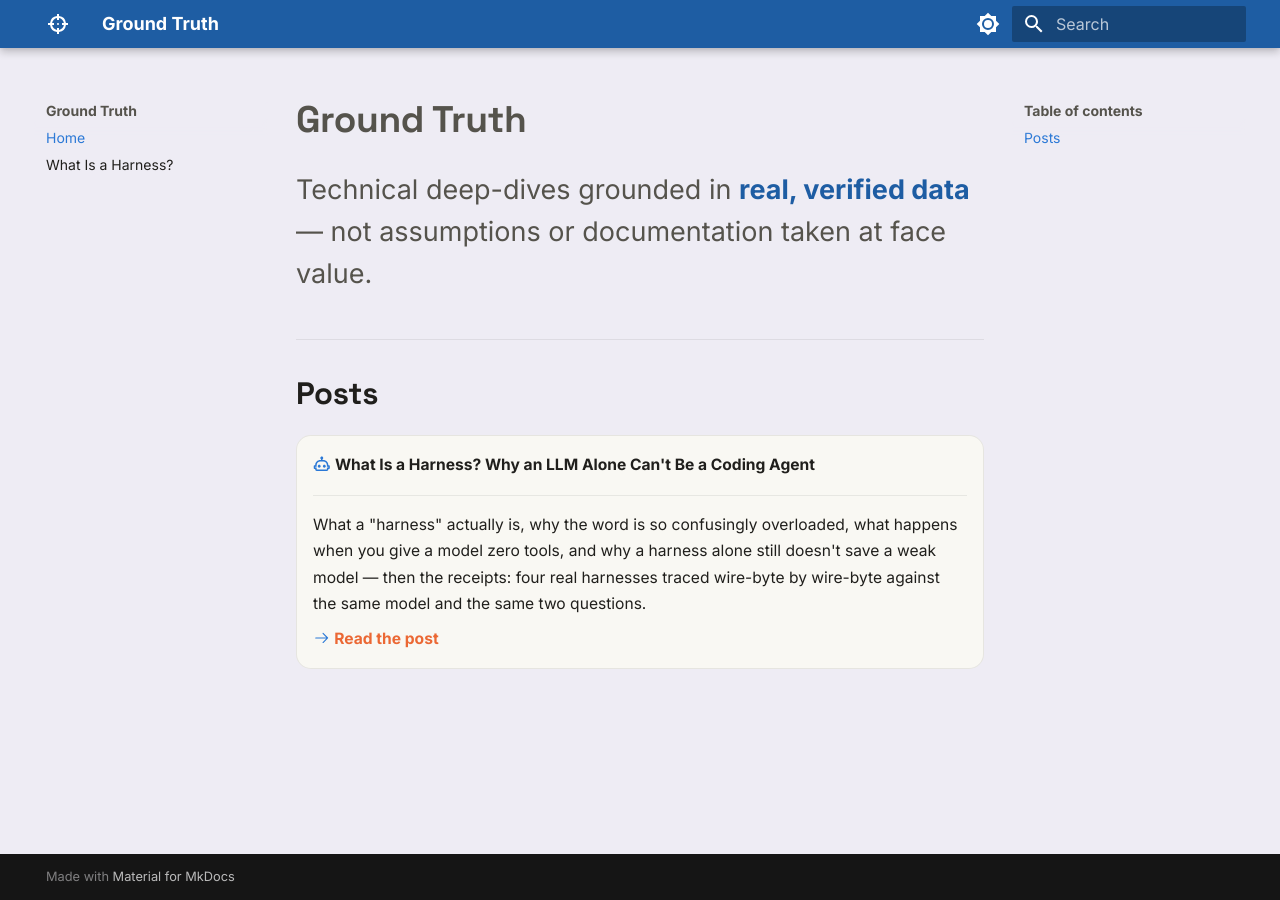
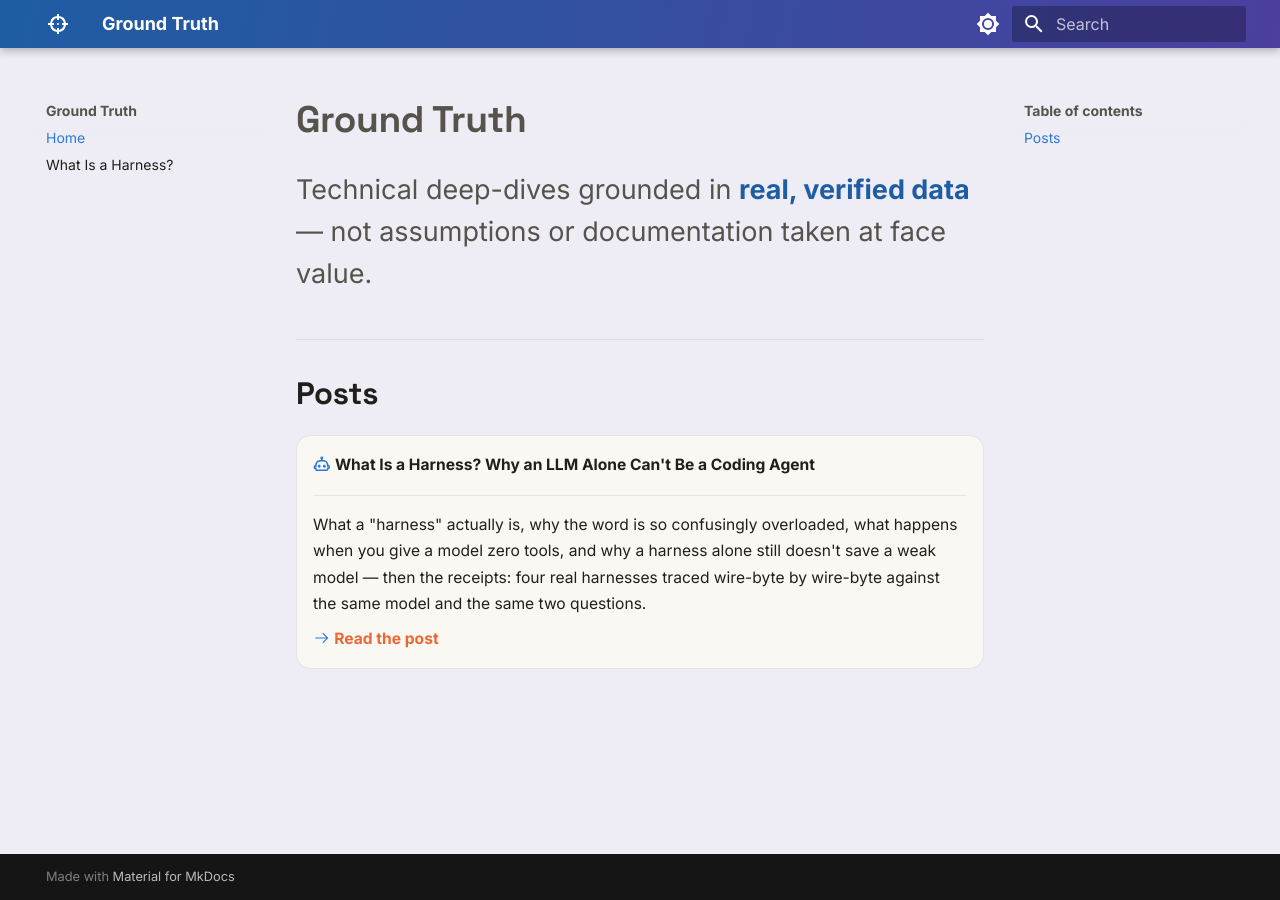
Before and after one commit to s4sarath/ground-truth, an MkDocs documentation site: the page built from docs/index.md, in a window 1280 px wide. Built offline with MkDocs 1.6.1 and Material for MkDocs 9.7.7, drawn with Linux system fonts in a browser that asks for light colours.

Commit message:
Header bar: subtle blue-to-purple gradient instead of flat blue

```diff
--- a/docs/stylesheets/extra.css
+++ b/docs/stylesheets/extra.css
@@ -227,5 +227,5 @@
 
 /* ---- Header bar: keep brand blue but slightly deeper for contrast with page ---- */
 .md-header {
-  background-color: var(--gt-blue-dark);
+  background: linear-gradient(100deg, var(--gt-blue-dark) 0%, #4b3fa0 100%);
 }
```
